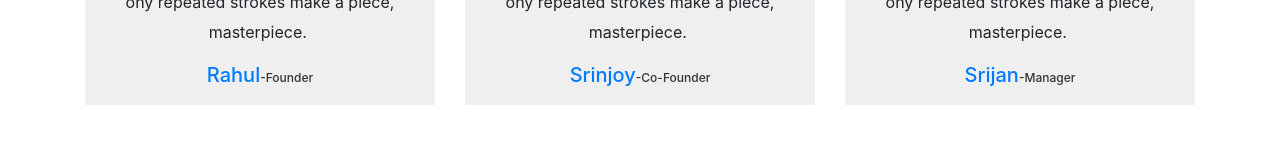
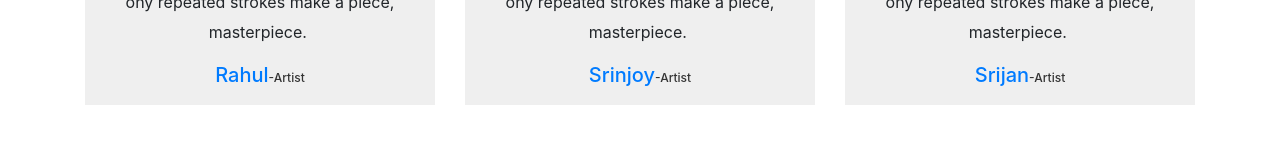
Before and after one commit to joy101020/DilletanteSketch.github.io, a plain HTML site: page testimonials.html in a window 1280 px wide. Shown: the part 527-687 px from the top of the page. Drawn offline with nearby package versions, Linux system fonts and the light colour scheme; files whose address does not match are found by name.

Commit message:
Update testimonials.html

```diff
--- a/testimonials.html
+++ b/testimonials.html
@@ -62,7 +62,7 @@
             to make it as good as possible as ony repeated
             strokes make a piece, masterpiece.
 </blockquote>
-<h3>Rahul<span>-Founder </span></h3>
+<h3>Rahul<span>-Artist </span></h3>
 </div>
 </div>
 <div class="col-md-4 text-center">
@@ -72,7 +72,7 @@
             to make it as good as possible as ony repeated
             strokes make a piece, masterpiece.
 </blockquote>
-<h3>Srinjoy<span>-Co-Founder </span></h3>
+<h3>Srinjoy<span>-Artist </span></h3>
 </div>
 </div>
 <div class="col-md-4 text-center">
@@ -82,7 +82,7 @@
             to make it as good as possible as ony repeated
             strokes make a piece, masterpiece.
 </blockquote>
-<h3>Srijan<span>-Manager </span></h3>
+<h3>Srijan<span>-Artist </span></h3>
 </div>
 </div>
 </div>
```
